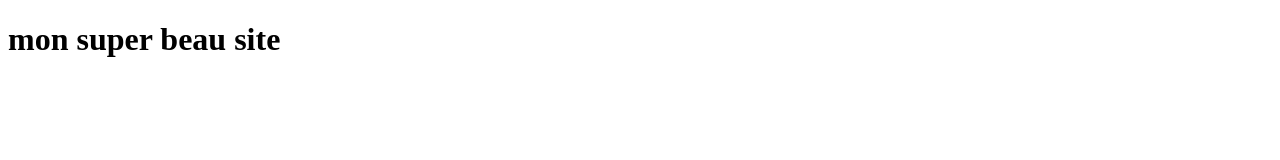
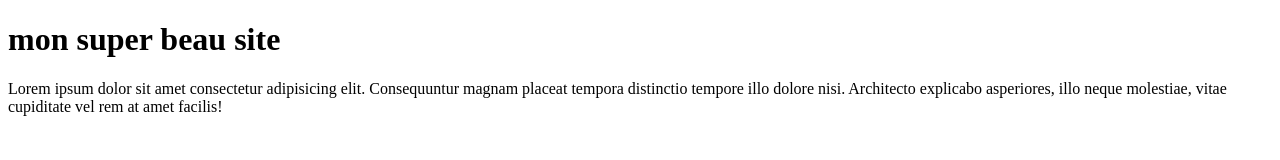
Before and after one commit to RomainMaillot/hetic-p2022-g2, a plain HTML site: page index.html in a window 1280 px wide. Drawn offline with Linux system fonts and the light colour scheme.

Commit message:
Add lorem

```diff
--- a/index.html
+++ b/index.html
@@ -8,5 +8,6 @@
 </head>
 <body>
     <h1>mon super beau site</h1>
+    <p>Lorem ipsum dolor sit amet consectetur adipisicing elit. Consequuntur magnam placeat tempora distinctio tempore illo dolore nisi. Architecto explicabo asperiores, illo neque molestiae, vitae cupiditate vel rem at amet facilis!</p>
 </body>
 </html>
```
